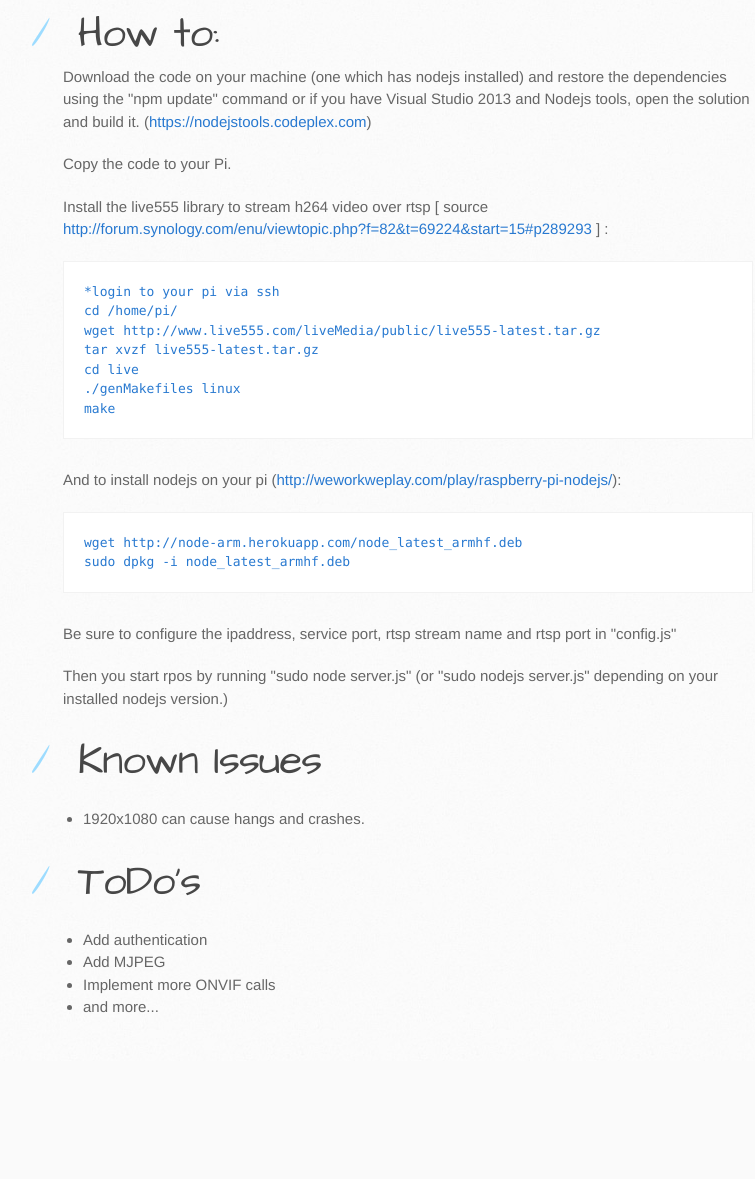
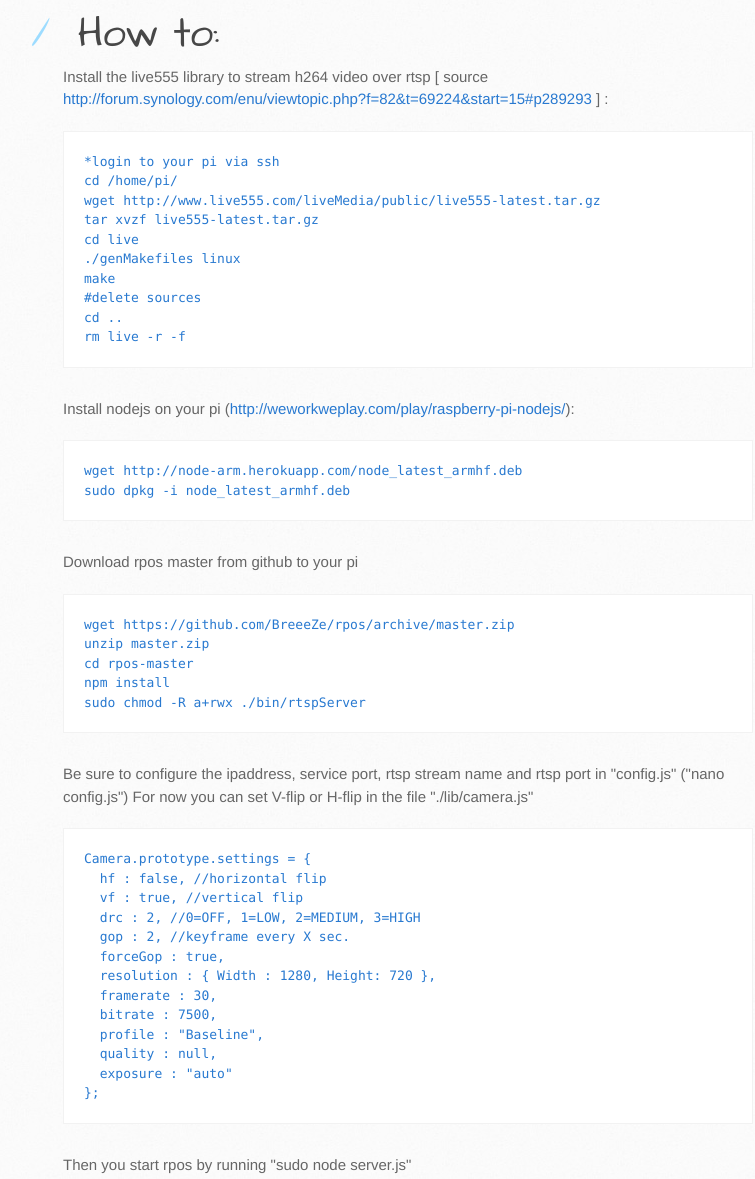
Before and after one commit to BreeeZe/rpos, a plain HTML site: page index.html in a window 1280 px wide. Shown: the part 673-1852 px from the top of the page, without its empty margins (107-862 px from the left). Before the commit the page ends 1734 px from the top, so only its background shows below. Drawn offline with Linux system fonts and the light colour scheme.

```diff
--- a/index.html
+++ b/index.html
@@ -52,10 +52,6 @@
 <h1>
 <a id="how-to" class="anchor" href="#how-to" aria-hidden="true"><span class="octicon octicon-link"></span></a>How to:</h1>
 
-<p>Download the code on your machine (one which has nodejs installed) and restore the dependencies using the "npm update" command or if you have Visual Studio 2013 and Nodejs tools, open the solution and build it. (<a href="https://nodejstools.codeplex.com">https://nodejstools.codeplex.com</a>)</p>
-
-<p>Copy the code to your Pi.</p>
-
 <p>Install the live555 library to stream h264 video over rtsp [ source <a href="http://forum.synology.com/enu/viewtopic.php?f=82&amp;t=69224&amp;start=15#p289293">http://forum.synology.com/enu/viewtopic.php?f=82&amp;t=69224&amp;start=15#p289293</a> ] :</p>
 
 <pre><code>*login to your pi via ssh
@@ -65,17 +61,45 @@
 cd live
 ./genMakefiles linux
 make
+#delete sources
+cd ..
+rm live -r -f
 </code></pre>
 
-<p>And to install nodejs on your pi (<a href="http://weworkweplay.com/play/raspberry-pi-nodejs/">http://weworkweplay.com/play/raspberry-pi-nodejs/</a>):</p>
+<p>Install nodejs on your pi (<a href="http://weworkweplay.com/play/raspberry-pi-nodejs/">http://weworkweplay.com/play/raspberry-pi-nodejs/</a>):</p>
 
 <pre><code>wget http://node-arm.herokuapp.com/node_latest_armhf.deb
 sudo dpkg -i node_latest_armhf.deb
 </code></pre>
 
-<p>Be sure to configure the ipaddress, service port, rtsp stream name and rtsp port in "config.js"</p>
+<p>Download rpos master from github to your pi</p>
 
-<p>Then you start rpos by running "sudo node server.js" (or "sudo nodejs server.js" depending on your installed nodejs version.)</p>
+<pre><code>wget https://github.com/BreeeZe/rpos/archive/master.zip
+unzip master.zip
+cd rpos-master
+npm install
+sudo chmod -R a+rwx ./bin/rtspServer
+</code></pre>
+
+<p>Be sure to configure the ipaddress, service port, rtsp stream name and rtsp port in "config.js" ("nano config.js")
+For now you can set V-flip or H-flip in the file "./lib/camera.js"</p>
+
+<pre><code>Camera.prototype.settings = {
+  hf : false, //horizontal flip
+  vf : true, //vertical flip
+  drc : 2, //0=OFF, 1=LOW, 2=MEDIUM, 3=HIGH
+  gop : 2, //keyframe every X sec.
+  forceGop : true,
+  resolution : { Width : 1280, Height: 720 },
+  framerate : 30,
+  bitrate : 7500,
+  profile : "Baseline",
+  quality : null,
+  exposure : "auto"
+};
+</code></pre>
+
+<p>Then you start rpos by running "sudo node server.js"</p>
 
 <h1>
 <a id="known-issues" class="anchor" href="#known-issues" aria-hidden="true"><span class="octicon octicon-link"></span></a>Known Issues</h1>
```
Also changed, not shown: params.json (+1 -1 lines).
